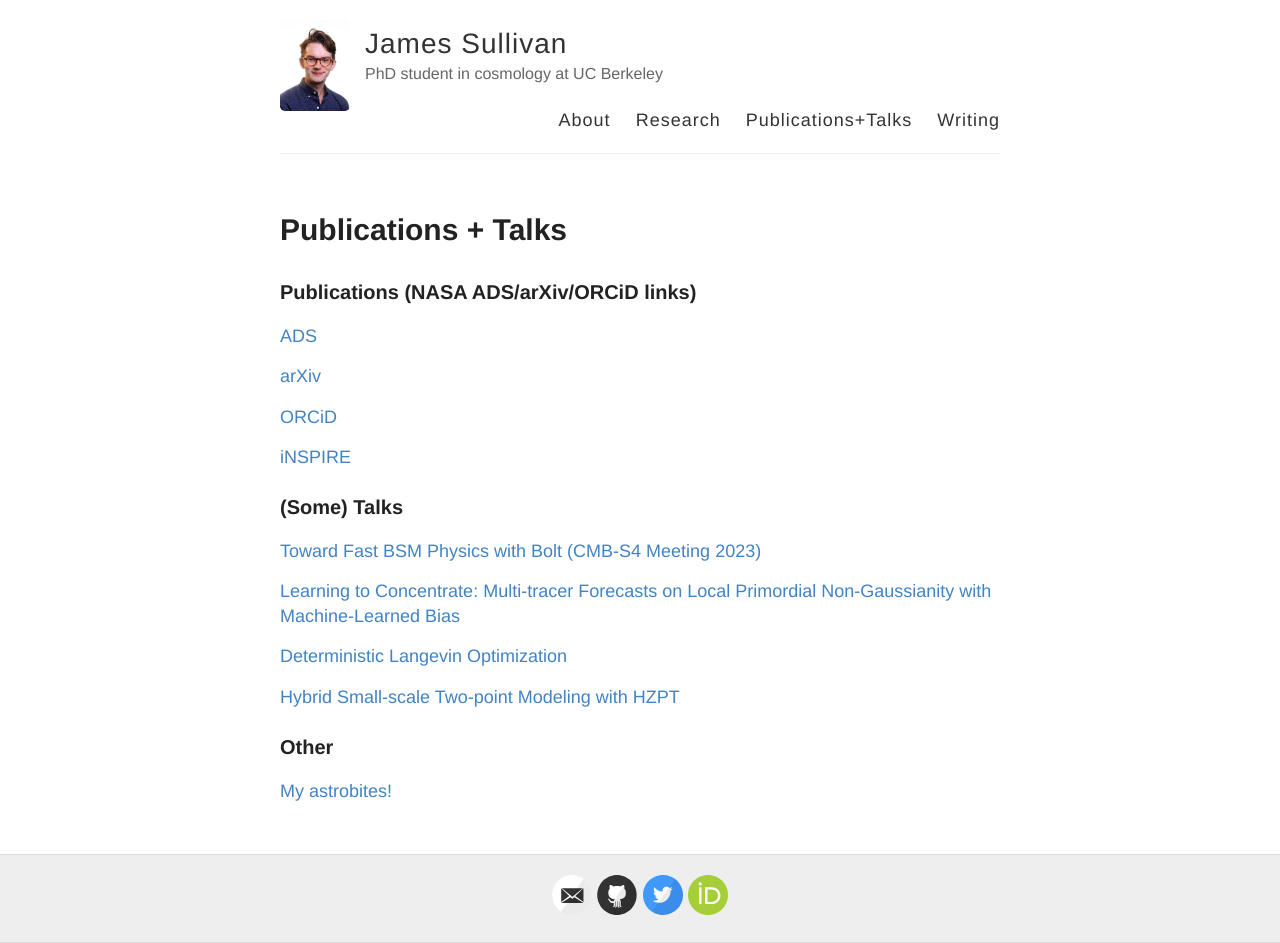
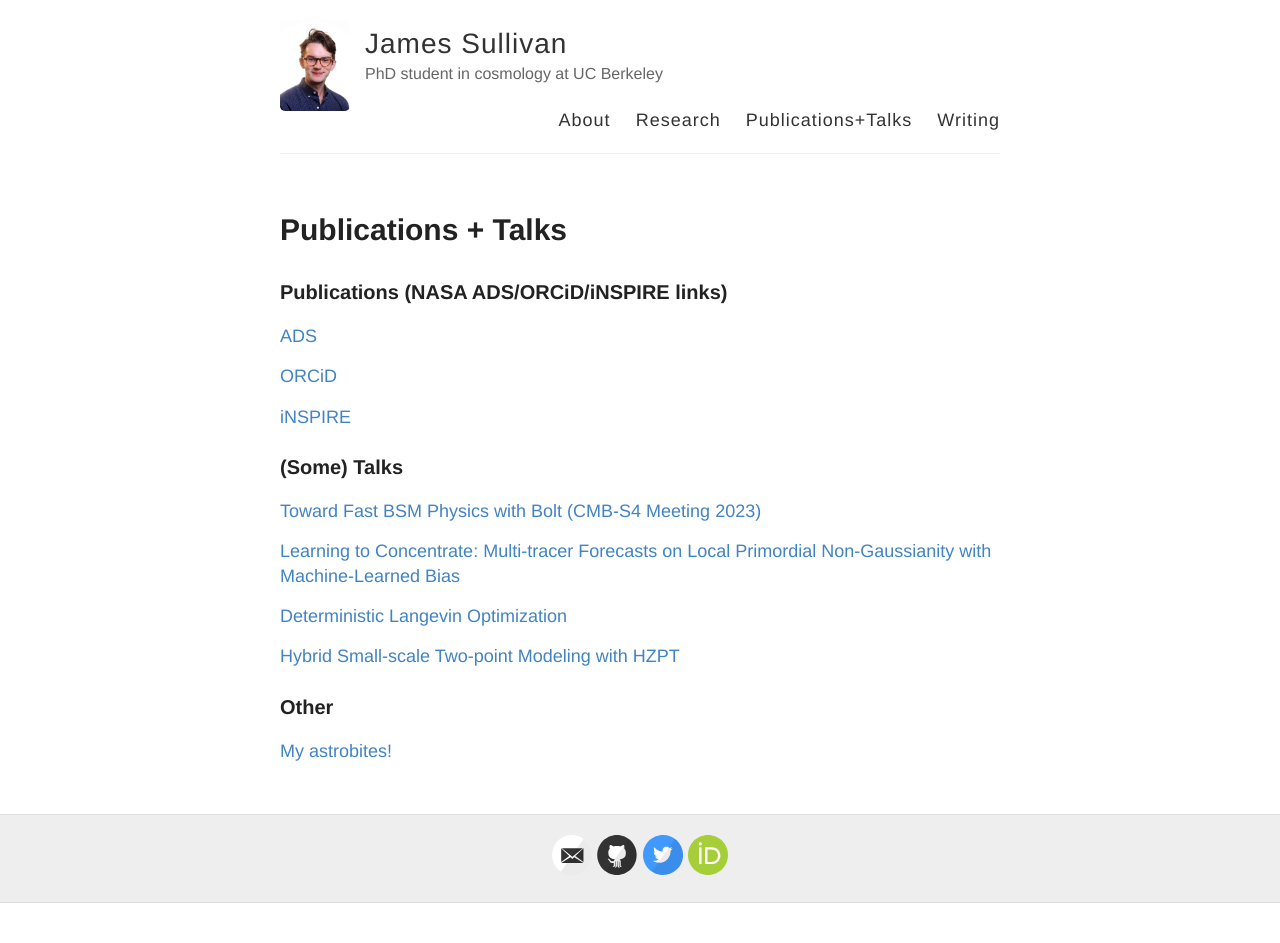
Before and after one commit to jmsull/jmsull.github.io, a Jekyll site: the page built from publications_talks.md, in a window 1280 px wide. Built offline with Jekyll 4.4.1, drawn with Linux system fonts in a browser that asks for light colours; after the commit the page ends 903 px from its top, so only the background shows below that; some of the changed lines change nothing that is shown.

Commit message:
arxiv publications inacurrate

```diff
--- a/publications_talks.md
+++ b/publications_talks.md
@@ -4,11 +4,9 @@ title: Publications + Talks
 permalink: /publications_talks/
 ---
 
-### Publications (NASA ADS/arXiv/ORCiD links)
+### Publications (NASA ADS/ORCiD/iNSPIRE links)
 
-[ADS]( https://ui.adsabs.harvard.edu/search/filter_database_fq_database=AND&filter_database_fq_database=database%3A%22astronomy%22&fq=%7B!type%3Daqp%20v%3D%24fq_database%7D&fq_database=(database%3A%22astronomy%22)&q=author%3A%22%5ESullivan%2C%20James%20M%22%2C%20year%3A2015-&sort=date%20desc%2C%20bibcode%20desc&p_=0 )
-
-[arXiv]( https://ui.adsabs.harvard.edu/search/q=orcid%3A%200000-0003-1964-0836&sort=date%20desc%2C%20bibcode%20desc&p_=0  )
+[ADS]( https://ui.adsabs.harvard.edu/search/q=orcid%3A%200000-0003-1964-0836&sort=date%20desc%2C%20bibcode%20desc&p_=0 )
 
 [ORCiD]( https://orcid.org/0000-0003-1964-0836 )
 
```
